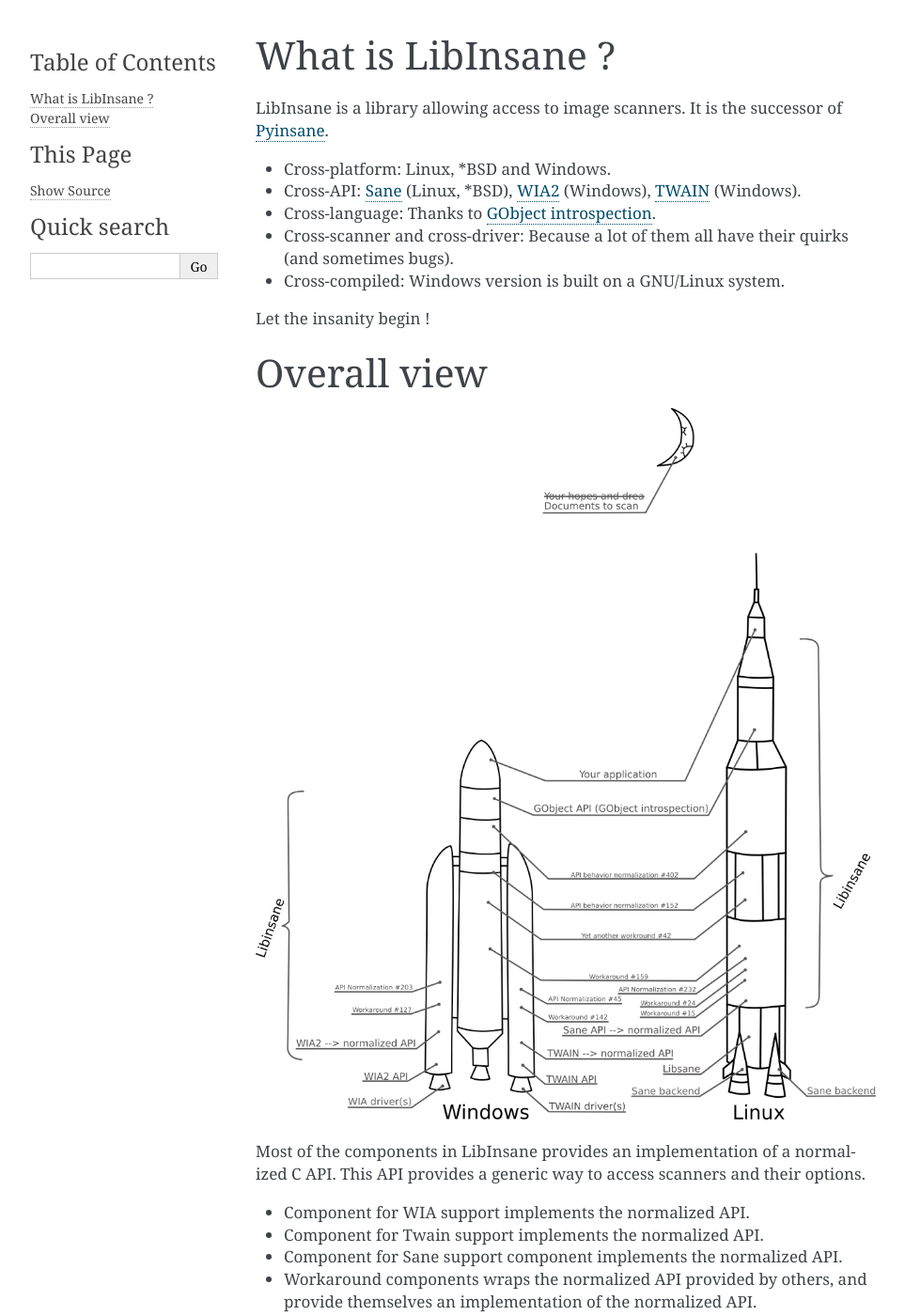
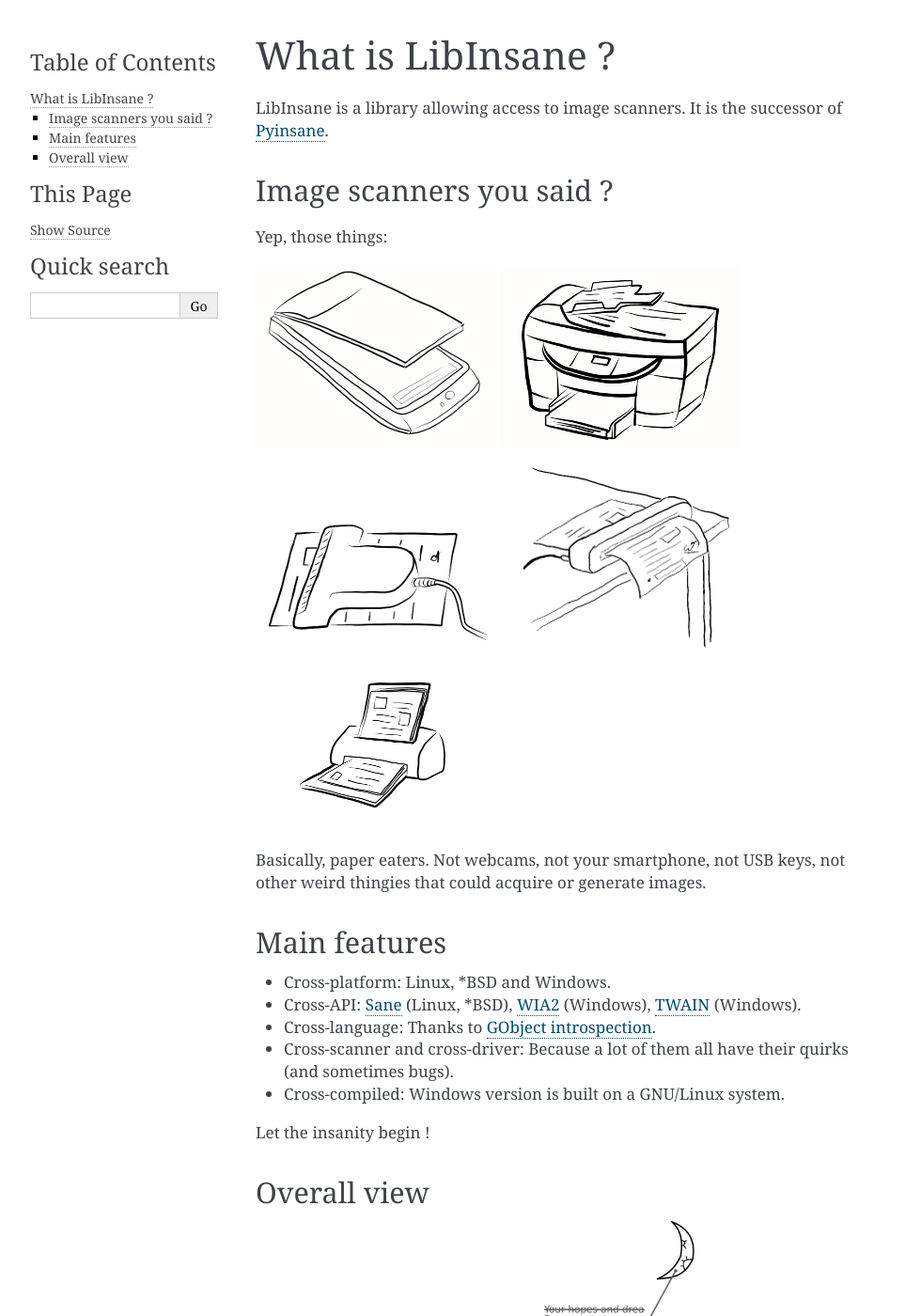
Before and after one commit to openpaperwork/libinsane, a Sphinx documentation site: the page built from doc/source/introduction.rst, in a window 1280 px wide and 1400 px high. Shown: the whole window at 94% size, without its empty margins (148-1111 px from the left). Built offline with Sphinx 7.4.7, drawn with Linux system fonts in a browser that asks for light colours; some of the changed text lies outside the part shown.

Commit message:
Doc: details WIA, Sane, and what I mean by 'scanner'
Signed-off-by: Jerome Flesch <jflesch@openpaper.work>

```diff
--- a/doc/source/conf.py
+++ b/doc/source/conf.py
@@ -31,8 +31,11 @@
 # Add any Sphinx extension module names here, as strings. They can be
 # extensions coming with Sphinx (named 'sphinx.ext.*') or your custom
 # ones.
-extensions = ['sphinx.ext.todo',
-    'sphinx.ext.ifconfig']
+extensions = [
+    'sphinx.ext.todo',
+    'sphinx.ext.ifconfig',
+    'sphinxcontrib.plantuml',
+]
 
 # Add any paths that contain templates here, relative to this directory.
 templates_path = ['_templates']
--- a/doc/source/index.rst
+++ b/doc/source/index.rst
@@ -6,8 +6,8 @@
     :caption: Contents:
 
     introduction
+    scanner_apis
     normalized_api
-    scanner_apis
     behavior_normalizations
     workarounds
     gobject_introspection_api
--- a/doc/source/introduction.rst
+++ b/doc/source/introduction.rst
@@ -3,6 +3,30 @@
 
 LibInsane is a library allowing access to image scanners. It is the successor of
 `Pyinsane`_.
+
+
+Image scanners you said ?
+-------------------------
+
+Yep, those things:
+
+.. image:: flatbed.png
+    :alt: Simple flatbed scanner
+.. image:: flatbed_and_feeder.png
+    :alt: Multi-functions printer, including a scanner with feeder
+.. image:: handheld.png
+    :alt: Old-school portable scanner
+.. image:: portable.png
+    :alt: New-school portable scanner
+.. image:: adf.png
+    :alt: Scanner with only a feeder
+
+Basically, paper eaters. Not webcams, not your smartphone, not USB keys, not
+other weird thingies that could acquire or generate images.
+
+
+Main features
+-------------
 
 * Cross-platform: Linux, \*BSD and Windows.
 * Cross-API: `Sane`_ (Linux, \*BSD), `WIA2`_ (Windows), `TWAIN`_ (Windows).
@@ -20,7 +44,7 @@
 
 
 Overall view
-============
+------------
 
 .. image:: design.png
     :alt: Design of Libinsane
@@ -36,6 +60,9 @@
   provide themselves an implementation of the normalized API.
 * Behavior normalization components wraps too the normalized API provided
   by others, and provide themselves an implementation of the normalized API.
+* A component to manage access to multiple components at the same time:
+  wraps multiple implementations the normalized API and provides an
+  implem.. well you get the idea ?
 * The GObject Introspection support wraps the normalized API.
 
 While this may sound like a lot of wrapping and layers, this approach allows
```
Also changed, not shown: doc/source/behavior_normalizations.rst (+7 -0 lines), doc/source/scanner_apis.rst (+64 -1 lines), doc/source/adf.png (added), doc/source/flatbed.png (added), doc/source/flatbed_and_feeder.png (added), doc/source/handheld.png (added), doc/source/portable.png (added), 1 other file.
